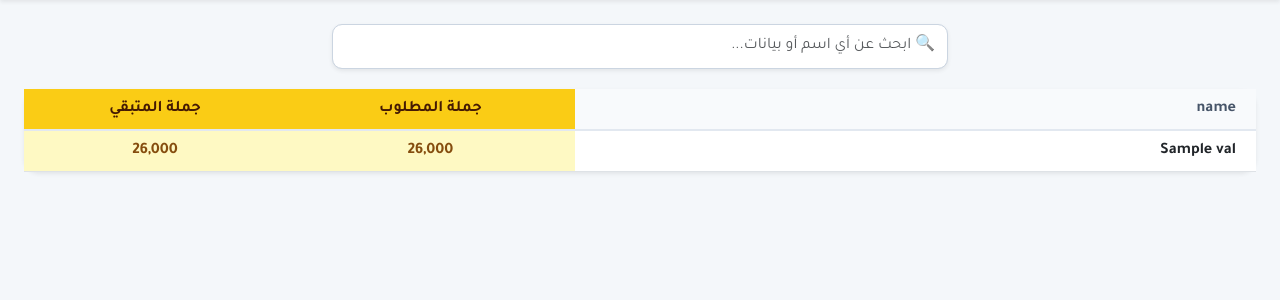
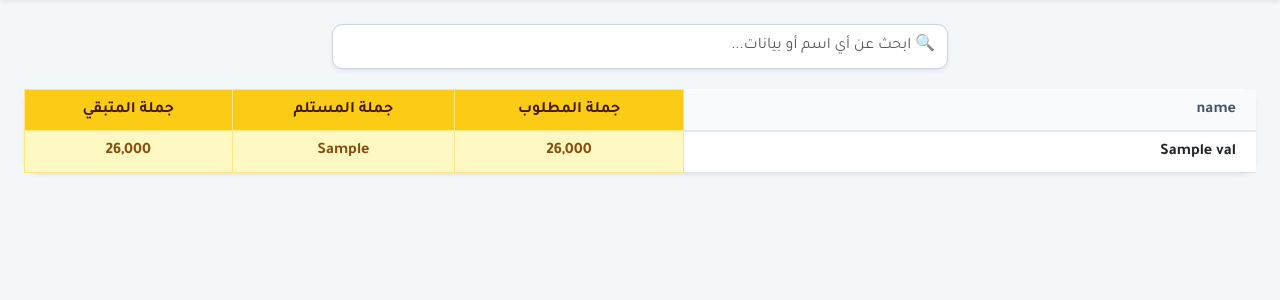
Before and after one commit to mgdad3331/249-manage, a Flask app: template templates/index.html in a window 1280 px wide. Shown: the part 86-386 px from the top of the page. Run offline with Flask 3, Linux system fonts and the light colour scheme; the template is opened without the code that fills it: most values are stand-ins (such as "Sample title", 1, 10 or a date in 2020); parts of the project's set-up code (start-up, migrations or seed data) failed here and were passed over.

Commit message:
Update index.html

```diff
--- a/templates/index.html
+++ b/templates/index.html
@@ -27,6 +27,7 @@
             color: #854d0e !important;
             font-weight: bold;
             text-align: center;
+            border: 1px solid #fde68a !important;
         }
         .table th.col-finance {
             background-color: #facc15 !important;
@@ -35,7 +36,7 @@
 
         /* تكبير عرض خلية الاسم وتنسيقها */
         #client-table td:first-child, #client-table th:first-child {
-            min-width: 280px !important;
+            min-width: 300px !important;
             text-align: right !important;
             padding-right: 20px;
         }
@@ -67,11 +68,11 @@
         }
 
         .edit-input {
-            width: 90%;
-            min-width: 120px;
+            width: 95%;
             border: 1px solid #f59e0b;
             font-weight: bold;
             background-color: #fffcf5;
+            border-radius: 5px;
         }
 
         #searchInput { height: 45px; border-radius: 10px; margin-bottom: 20px; border: 1px solid #cbd5e1; }
@@ -110,6 +111,7 @@
                                 <th>{{ col }}</th>
                             {% endfor %}
                             <th class="col-finance">جملة المطلوب</th>
+                            <th class="col-finance">جملة المستلم</th>
                             <th class="col-finance">جملة المتبقي</th>
                         {% endif %}
                     </tr>
@@ -121,7 +123,7 @@
                             <td class="text-center">
                                 {% if col in tick_columns %}
                                     <div class="form-check d-flex justify-content-center">
-                                        <input type="checkbox" class="form-check-input tick-input shadow-none"
+                                        <input type="checkbox" class="form-check-input tick-input shadow-none financial-calc-trigger"
                                                data-col="{{ col }}"
                                                {% if val|string|upper == "TRUE" %}checked{% endif %} disabled>
                                     </div>
@@ -134,7 +136,14 @@
                                 {% endif %}
                             </td>
                         {% endfor %}
+
                         <td class="col-finance total-required">0</td>
+                        <td class="col-finance">
+                            {% set received_val = client.get('جملة المستلم', '0') %}
+                            <span class="view-text">{{ received_val }}</span>
+                            <input type="number" class="form-control form-control-sm edit-input d-none text-center shadow-none mx-auto received-amount-input"
+                                   value="{{ received_val }}" data-col="جملة المستلم">
+                        </td>
                         <td class="col-finance total-remaining">0</td>
                     </tr>
                     {% endfor %}
@@ -168,17 +177,16 @@
 <script>
     let activePass = "";
 
-    // 1. محرك الحسابات (المعادلة: 26000 + 3500 لكل صح - المستلم)
+    // محرك الحسابات المطور
     function calculateFinances() {
         $('#client-table tbody tr').each(function() {
             let row = $(this);
             let baseFees = 26000;
             let additionals = 0;
-            let received = 0;
 
-            // حساب الإضافات من الصحات
+            // حساب 3500 لكل صح في الأعمدة المطلوبة
             row.find('.tick-input').each(function() {
-                let colName = $(this).data('col');
+                let colName = $(this).data('col').trim();
                 if ($(this).is(':checked')) {
                     if (colName === "الرقم الوطني" || colName === "التوكيل") {
                         additionals += 3500;
@@ -186,30 +194,22 @@
                 }
             });
 
-            // الحصول على قيمة "جملة المستلم" من حقول الإدخال
-            row.find('.edit-input').each(function() {
-                if ($(this).data('col') === "جملة المستلم") {
-                    received = parseFloat($(this).val()) || 0;
-                }
-            });
+            // جلب قيمة المستلم
+            let received = parseFloat(row.find('.received-amount-input').val()) || 0;
 
             let totalRequired = baseFees + additionals;
             let totalRemaining = totalRequired - received;
 
-            // عرض النتائج في الأعمدة الصفراء
+            // عرض النتائج في الخلايا الصفراء
             row.find('.total-required').text(totalRequired.toLocaleString());
             row.find('.total-remaining').text(totalRemaining.toLocaleString());
 
-            // تلوين المتبقي (أحمر لو عليه فلوس، أخضر لو خلص)
-            if (totalRemaining > 0) {
-                row.find('.total-remaining').css('color', '#dc3545');
-            } else {
-                row.find('.total-remaining').css('color', '#198754');
-            }
+            // تلوين المتبقي
+            row.find('.total-remaining').css('color', totalRemaining > 0 ? '#dc3545' : '#198754');
         });
     }
 
-    // 2. البحث
+    // البحث
     $("#searchInput").on("keyup", function() {
         var value = $(this).val().toLowerCase();
         $("#client-table tbody tr").filter(function() {
@@ -217,7 +217,7 @@
         });
     });
 
-    // 3. فتح التعديل العام
+    // فتح التعديل العام
     function toggleGlobalEdit() {
         let pwd = prompt("أدخل كلمة السر لفتح التعديل العام:");
         if (pwd === "Miqdad123") {
@@ -226,14 +226,35 @@
             $('.view-text').addClass('d-none');
             $('.edit-input').removeClass('d-none');
             $('#main-edit-btn').removeClass('btn-info').addClass('btn-success').text('🔓 وضع التعديل نشط الآن');
-            $('.card').addClass('edit-mode-active');
-            alert("تم فتح جميع الخلايا للتعديل ✅");
-        } else {
-            alert("كلمة السر خاطئة!");
+            calculateFinances();
         }
     }
 
-    // 4. الحفظ النهائي
+    // إضافة عميل
+    function openAddModal() {
+        let pwd = prompt("أدخل كلمة السر للإضافة:");
+        if (pwd === "Miqdad123") {
+            activePass = pwd;
+            new bootstrap.Modal(document.getElementById('addClientModal')).show();
+        }
+    }
+
+    function executeAdd() {
+        const data = {
+            password: activePass,
+            name: $('#newName').val(),
+            email: $('#newEmail').val(),
+            uni: $('#newUni').val(),
+            phone: $('#newPhone').val()
+        };
+        fetch('/add_client', {
+            method: 'POST',
+            headers: {'Content-Type': 'application/json'},
+            body: JSON.stringify(data)
+        }).then(() => location.reload());
+    }
+
+    // حفظ التغييرات
     function saveAll() {
         if (!activePass) activePass = prompt("أدخل كلمة السر لتأكيد الحفظ:");
         if (activePass !== "Miqdad123") return alert("فشل الحفظ: كلمة السر غير صحيحة");
@@ -246,8 +267,6 @@
         $('#client-table tbody tr').each(function() {
             let rowIdx = $(this).data('row');
             updates[rowIdx] = {};
-
-            // جمع الصحات والنصوص معاً
             $(this).find('.tick-input, .edit-input').each(function() {
                 let col = $(this).data('col');
                 let val = $(this).is(':checkbox') ? ($(this).is(':checked') ? "TRUE" : "FALSE") : $(this).val();
@@ -268,16 +287,11 @@
                 saveBtn.innerText = "💾 حفظ التغييرات";
                 saveBtn.disabled = false;
             }
-        }).catch(() => {
-            alert("خطأ في الاتصال");
-            saveBtn.innerText = "💾 حفظ التغييرات";
-            saveBtn.disabled = false;
         });
     }
 
-    // تشغيل المحرك عند التحميل وعند أي تغيير
     $(document).ready(calculateFinances);
-    $(document).on('change', '.tick-input, .financial-trigger', calculateFinances);
+    $(document).on('change input', '.financial-calc-trigger, .received-amount-input, .financial-trigger', calculateFinances);
 </script>
 </body>
 </html>
```
